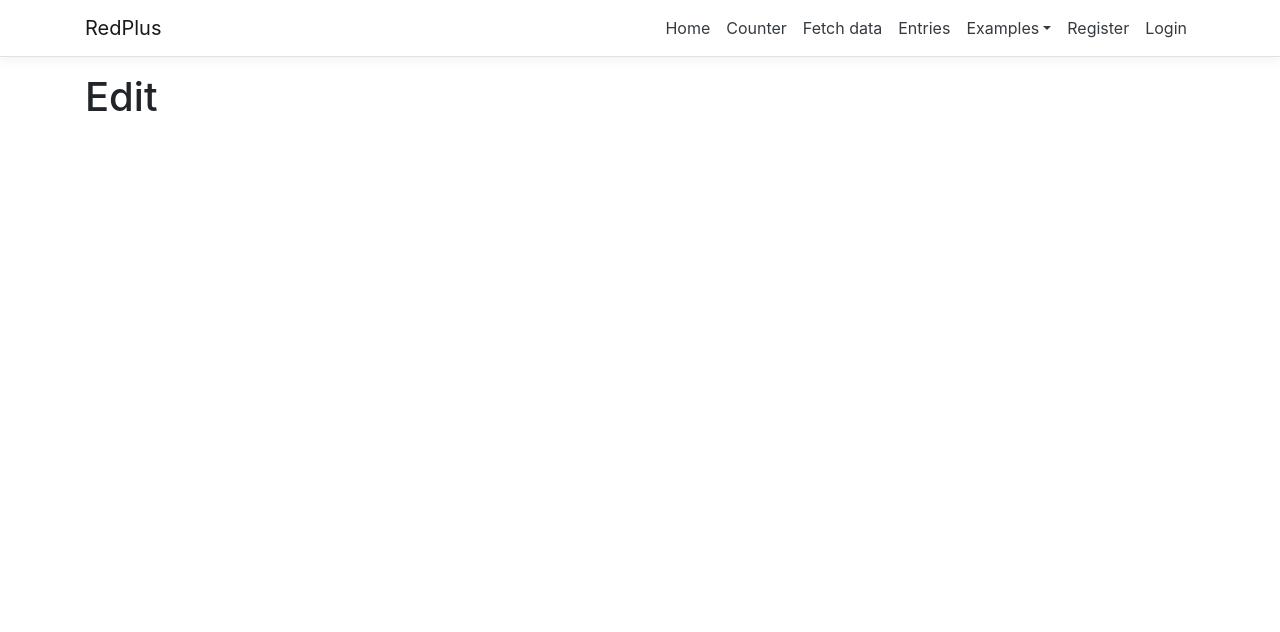
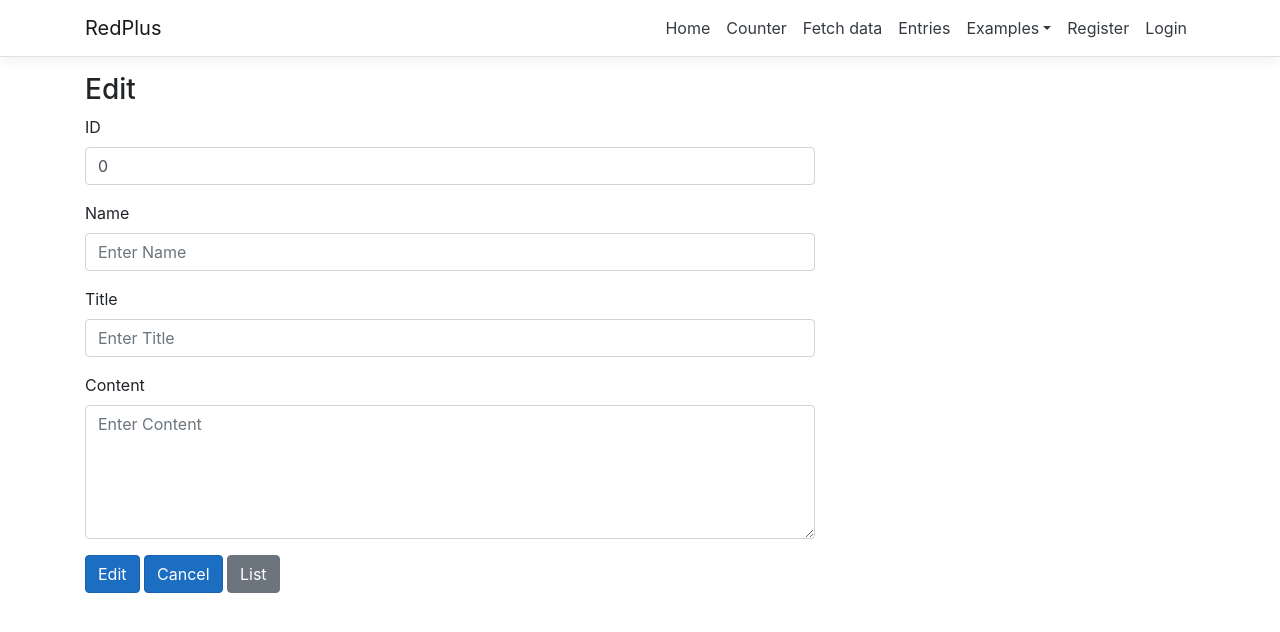
Before and after one commit to VisualAcademy/RedPlus.V31, a React (Create React App) app in the folder RedPlus/ClientApp/: page /Entries/Edit/1 in a window 1280 px wide. Shown: the top 632 px of the page. Built offline with nearby package versions, Linux system fonts and the light colour scheme; no server answers.

Commit message:
EntryEdit

```diff
--- a/RedPlus/ClientApp/src/components/Entries/EntryCreate.jsx
+++ b/RedPlus/ClientApp/src/components/Entries/EntryCreate.jsx
@@ -34,6 +34,7 @@ export class EntryCreate extends Component {
 
     }
 
+    // 게시판 글쓰기 버튼 클릭 이벤트
     handleSubmit(e) {
         e.preventDefault(); // 이벤트 기본 작업 방지: 버튼, 링크 등의 고유 기능을 제거하고 React 기능만 사용
 
--- a/RedPlus/ClientApp/src/components/Entries/EntryEdit.jsx
+++ b/RedPlus/ClientApp/src/components/Entries/EntryEdit.jsx
@@ -1,5 +1,6 @@
 // @page "/Entries/Edit/:id"
 import React, { Component } from 'react';
+import axios from 'axios';
 
 export class EntryEdit extends Component {
     constructor(props) {
@@ -17,16 +18,120 @@ export class EntryEdit extends Component {
         // 콜백에서 `this`가 작동하려면 아래와 같이 바인딩 해주어야 합니다.
         // https://ko.reactjs.org/docs/handling-events.html
         this.navigateToIndex = this.navigateToIndex.bind(this);
+        this.navigateToDetails = this.navigateToDetails.bind(this);
+
+        //[!] 이벤트 바인딩
+        //[1] 함수로 이벤트 처리기 만들고 생성자에서 바인딩
+        this.handleSubmit = this.handleSubmit.bind(this);
+        this.handleChageName = this.handleChageName.bind(this);
+
+        //[2] 화살표 함수(람다 식)로 이벤트 핸들러 바인딩
+        //this.handleChageTitle = this.handleChageTitle.bind(this);
+        //this.handleChageContent = this.handleChageContent.bind(this);
     }
 
     // 페이지 로드, OnInitialized()
     componentDidMount() {
+        //[!] id Parameter 받기
+        const { id } = this.props.match.params;
 
+        //[!] id 값에 해당하는 단일 데이터를 Web API로부터 읽어오기
+        axios.get("/api/Entries/" + id).then(response => {
+            const data = response.data;
+
+            this.setState({
+                id: data.id,
+                name: data.name,
+                title: data.title,
+                content: data.content,
+                created: data.created
+                    ? new Date(data.created).toISOString().slice(0, 10)
+                    : null
+            });
+        });
+    }
+
+    // 게시판 수정 버튼 클릭 이벤트
+    handleSubmit(e) {
+        e.preventDefault(); // 이벤트 기본 작업 방지: 버튼, 링크 등의 고유 기능을 제거하고 React 기능만 사용
+
+        const { id } = this.props.match.params;
+
+        let entryDto = {
+            name: this.state.name,
+            title: this.state.title,
+            content: this.state.content,
+            created: this.state.created, // Created는 처음 가져온 것 그대로 설정
+        };
+
+        axios.put(`/api/Entries/${id}`, entryDto).then(result => {
+            this.navigateToIndex();
+        });
+    }
+
+    //[1] 함수로 이벤트 처리기 만들고 생성자에서 바인딩
+    handleChageName(e) {
+        this.setState({
+            name: e.target.value
+        });
+    }
+
+    //[2] 화살표 함수(람다 식)로 이벤트 핸들러 바인딩
+    handleChageTitle = (e) => {
+        this.setState({
+            title: e.target.value
+        });
+    }
+    handleChageContent = (event) => {
+        this.setState({
+            content: event.target.value
+        });
     }
 
     render() {
         return (
-            <h1>Edit</h1>
+            <>
+                <h3>Edit</h3>
+
+                <div className="row">
+                    <div className="col-md-8">
+                        <form onSubmit={this.handleSubmit}>
+                            <div className="form-group">
+                                <label>ID</label>
+                                <input type="text" className="form-control" value={this.state.id}
+                                />
+                            </div>
+                            <div className="form-group">
+                                <label>Name</label>
+                                <input type="text" className="form-control"
+                                    placeholder="Enter Name" value={this.state.name}
+                                    onChange={this.handleChageName}
+                                />
+                            </div>
+                            <div className="form-group">
+                                <label>Title</label>
+                                <input type="text" className="form-control"
+                                    placeholder="Enter Title" value={this.state.title}
+                                    onChange={this.handleChageTitle}
+                                />
+                            </div>
+                            <div className="form-group">
+                                <label>Content</label>
+                                <textarea className="form-control"
+                                    placeholder="Enter Content" value={this.state.content}
+                                    onChange={this.handleChageContent.bind(this)}
+                                    rows="5"
+                                ></textarea>
+                            </div>
+                            <div className="form-group">
+                                <button type="submit" className="btn btn-primary">Edit</button>&nbsp;
+                                <button type="button" className="btn btn-primary" onClick={this.navigateToDetails}>Cancel</button>&nbsp;
+                                <button className="btn btn-secondary" onClick={this.navigateToIndex}>List</button>
+                            </div>
+                        </form>
+                    </div>
+                </div>
+            </>
         );
     }
 
@@ -35,4 +140,12 @@ export class EntryEdit extends Component {
         const { history } = this.props;
         history.push('/Entries');
     }
+
+    // 상세보기 페이지로 이동
+    navigateToDetails() {
+        const { id } = this.props.match.params;
+
+        const { history } = this.props;
+        history.push('/Entries/Details/' + id);
+    }
 }
```
